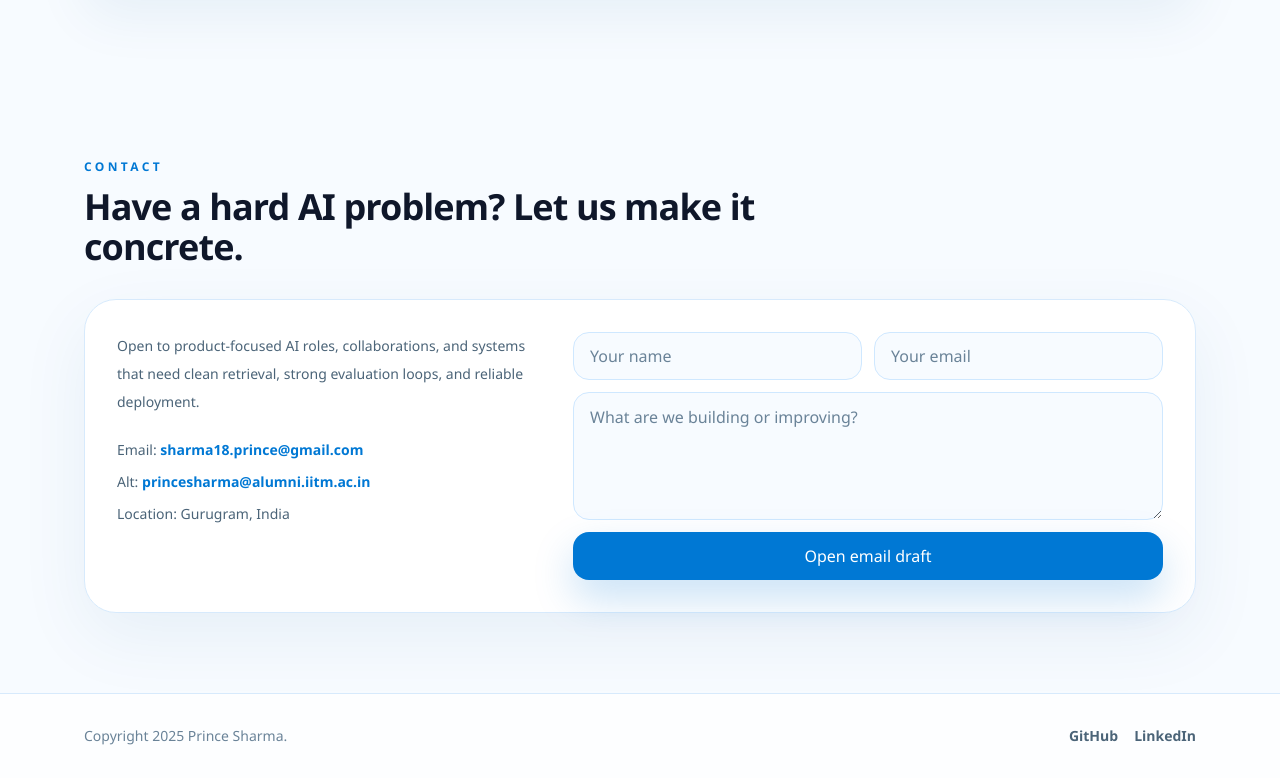
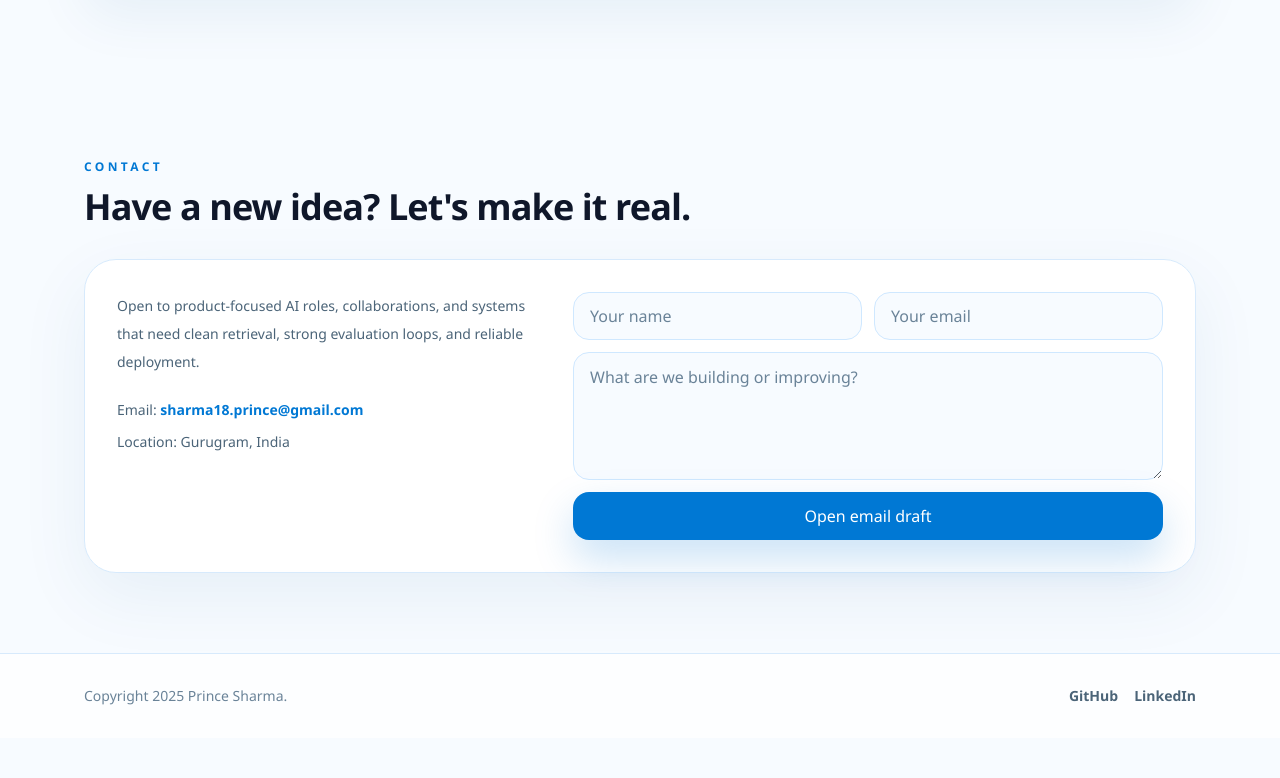
Before and after one commit to prince0018/prince3, a React (Vite) app: page / in a window 1280 px wide. Shown: the part 5147-5925 px from the top of the page. After the commit the page ends 5885 px from the top, so only its background shows below. Built offline with nearby package versions, Linux system fonts and the light colour scheme.

Commit message:
change the connection

```diff
--- a/src/App.jsx
+++ b/src/App.jsx
@@ -413,7 +413,7 @@ export default function App() {
       <Section
         id="contact"
         eyebrow="Contact"
-        title="Have a hard AI problem? Let us make it concrete."
+        title="Have a new idea? Let's make it real."
       >
         <div className="grid gap-5 rounded-[2rem] border border-[var(--line)] bg-[var(--surface)] p-6 shadow-[0_24px_70px_var(--soft-shadow)] lg:grid-cols-[0.85fr_1.15fr] lg:p-8">
           <div>
@@ -426,12 +426,6 @@ export default function App() {
                 Email:{" "}
                 <a className="font-semibold text-[var(--accent)] hover:text-[var(--accent-strong)]" href={`mailto:${profile.email}`}>
                   {profile.email}
-                </a>
-              </p>
-              <p>
-                Alt:{" "}
-                <a className="font-semibold text-[var(--accent)] hover:text-[var(--accent-strong)]" href={`mailto:${profile.altEmail}`}>
-                  {profile.altEmail}
                 </a>
               </p>
               <p>Location: {profile.location}</p>
```
